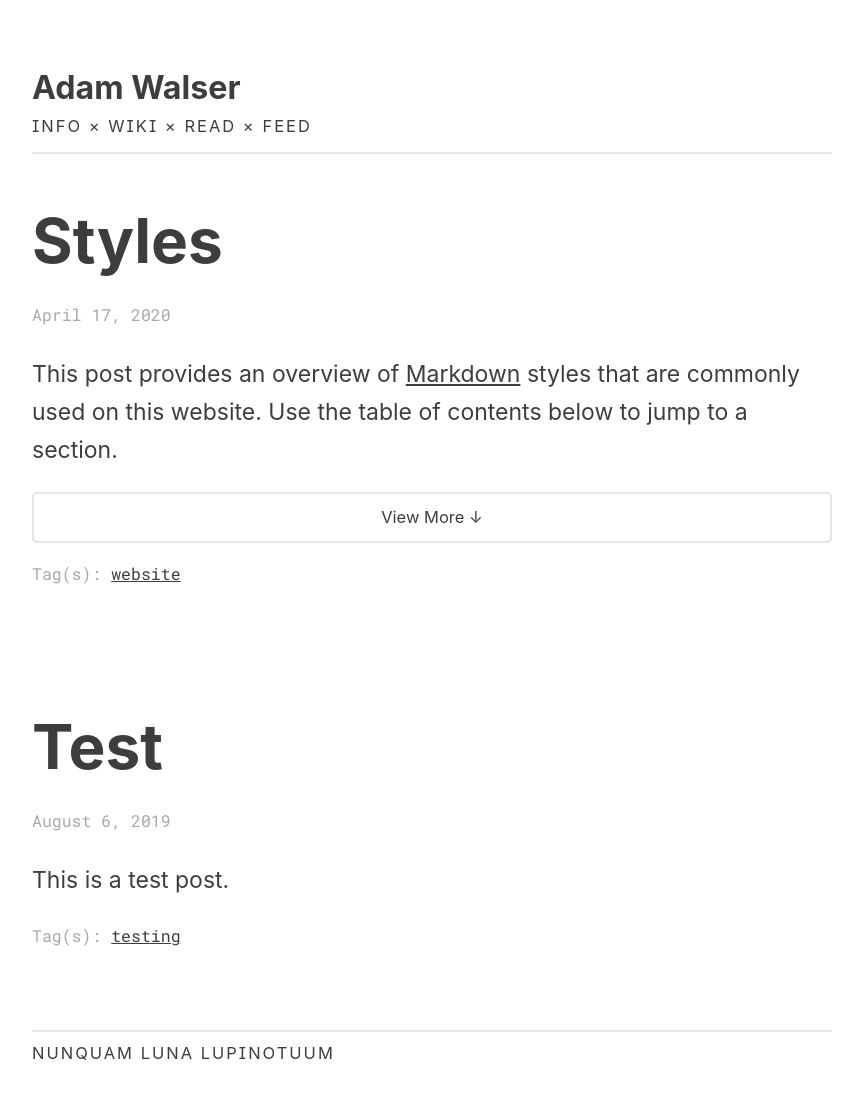
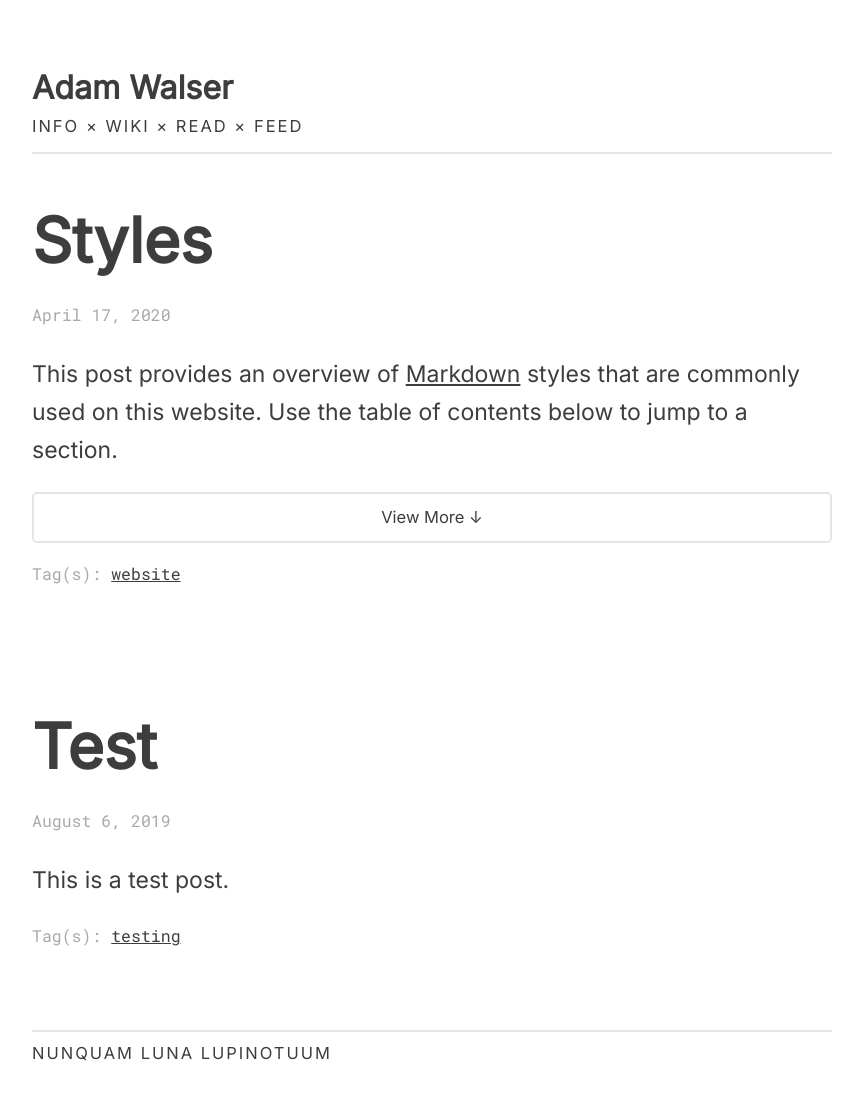
Before and after one commit to ajpwalser/ajpwalser.github.io, a Jekyll site: the page built from index.html, in a window 1280 px wide. Shown: the whole page, without its empty margins (208-1071 px from the left). Built offline with Jekyll 4.4.1, drawn with Linux system fonts in a browser that asks for light colours; some web fonts are replaced; the list of posts is cut into pages by our own code.

Commit message:
Update default.html

```diff
--- a/_layouts/default.html
+++ b/_layouts/default.html
@@ -16,6 +16,7 @@
    <link rel="apple-touch-icon" sizes="152x152" href="/apple-touch-icon-152x152.png" />
    <link rel="apple-touch-icon" sizes="180x180" href="/apple-touch-icon-180x180.png" />
    <link href="https://fonts.googleapis.com/css?family=Roboto+Mono&display=swap" rel="stylesheet">
+   <link href="https://fonts.googleapis.com/css?family=Anonymous+Pro|Inter|Poppins:400,400i,500,700,700i&display=swap" rel="stylesheet">
    {% seo %}
 </head>
 <body>
```
